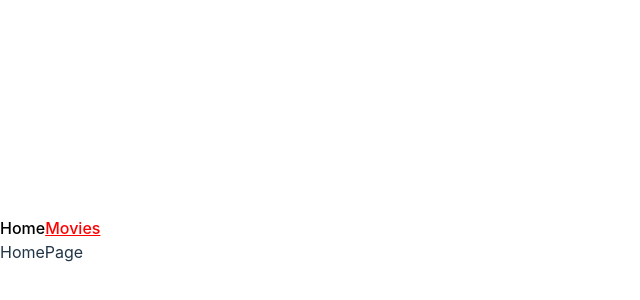
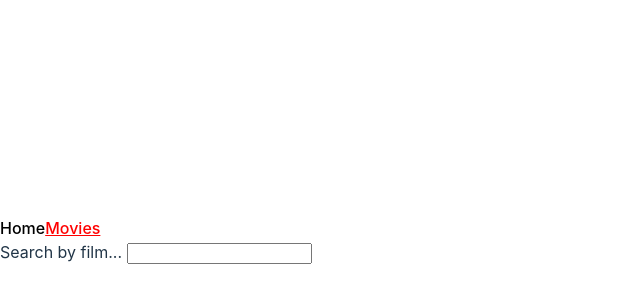
Before and after one commit to Dikhtiar-Tania96/goit-react-hw-05, a React (Vite) app: page / in a window 1280 px wide. Shown: the part 160-460 px from the top of the page, without its empty margins (0-640 px from the left). Built offline with nearby package versions, Linux system fonts and the light colour scheme; the HTML template or start-up script is replaced by a standard one.

Commit message:
fix files

```diff
--- a/src/App.jsx
+++ b/src/App.jsx
@@ -5,6 +5,7 @@ import HomePage from "./pages/HomePage/HomePage";
 import MovieDetailsPage from "./pages/MovieDetailsPage/MovieDetailsPage"
 import MovieReviews from "./components/MovieReviews/MovieReviews";
 import MovieCast from "./components/MovieCast/MovieCast";
+import NotFoundPage from "./pages/NotFoundPage/NotFoundPage";
 
 const App = () => {
   return (
@@ -17,7 +18,7 @@ const App = () => {
           <Route path="Cast" element={<MovieCast/>}/>
           <Route path="Reviews" element={<MovieReviews/>}/>
         </Route>
-
+        <Route path="*" element={<NotFoundPage/>}/>
       </Routes>
     </div>
 
--- a/src/api/movies-api.js
+++ b/src/api/movies-api.js
@@ -16,11 +16,6 @@ export const searchMoviesApi = async (query) => {
   });
   return data.results;
 };
-
-// export const searchMovieIdApi = async movieId=> {
-//     const {data} = await axios.get(`/movies/${movieId}`)
-//     return data
-// }
 
 export const searchMovieIdApi = async movieId =>
     searchMoviesApi(`/movie/${movieId}`);
--- a/src/components/MovieCast/MovieCast.jsx
+++ b/src/components/MovieCast/MovieCast.jsx
@@ -1,4 +1,6 @@
 function MovieCast() {
+
+  const defaultImg = 'https://cs13.pikabu.ru/post_img/2023/03/15/1/1678835880126870357.jpg'
   return (
     <div>Cast</div>
   )
--- a/src/pages/HomePage/HomePage.jsx
+++ b/src/pages/HomePage/HomePage.jsx
@@ -1,6 +1,14 @@
+import { useSearchParams } from "react-router-dom"
+
 const HomePage = () => {
+
+  const [params, setParams] = useSearchParams()
+  console.log('params', params.get('search'))
   return (
-    <div>HomePage</div>
+    <div>
+      <label htmlFor="search">Search by film... </label>
+      <input type="text" id="search"/>
+    </div>
   )
 }
 
--- a/src/pages/MovieDetailsPage/MovieDetailsPage.jsx
+++ b/src/pages/MovieDetailsPage/MovieDetailsPage.jsx
@@ -7,7 +7,7 @@ import MovieReviews from "../../components/MovieReviews/MovieReviews";
 
 const MovieDetailsPage = () => {
   const { movieId } = useParams();
-  const [movie, setMovies] = useState([]);
+  const [movie, setMovie] = useState(null);
   const [loading, setLoading] = useState(false);
   const [error, setError] = useState(false);
 
@@ -17,7 +17,7 @@ const MovieDetailsPage = () => {
         setLoading(true);
         setError(false)
         const data = await searchMovieIdApi(movieId);
-        setMovies(data);
+        setMovie(data);
       } catch (error) {
         setError(true);
       } finally {
@@ -30,6 +30,7 @@ const MovieDetailsPage = () => {
 
   return (
     <div>
+      <Link to='/movies'>Go back...</Link>
       {movie &&
         <ul>
           <h2>title: {movie.title}</h2>
--- a/src/pages/MoviesPage/MoviesPage.jsx
+++ b/src/pages/MoviesPage/MoviesPage.jsx
@@ -1,5 +1,5 @@
 import { useEffect, useState } from "react";
-import { Link, useParams } from "react-router-dom";
+import { Link, useParams, useSearchParams } from "react-router-dom";
 import { searchMoviesApi } from "../../api/movies-api";
 
 const MoviesPage = () => {
@@ -8,12 +8,14 @@ const MoviesPage = () => {
   const [loading, setLoading] = useState(false);
   const [error, setError] = useState(false);
 
+
+
   useEffect(() => {
     const getData = async () => {
       try {
         setLoading(true);
-        setError(false)
-        const data = await searchMoviesApi(movieId || 'car');
+        setError(false);
+        const data = await searchMoviesApi(movieId || "car");
         setMovies(data);
       } catch (error) {
         setError(true);
@@ -24,8 +26,13 @@ const MoviesPage = () => {
     getData();
   }, [movieId]);
 
+
+
   return (
     <div>
+      <label htmlFor="filter">Search by film... </label>
+      <input type="text" id="filter" />
+
       {/* {loading && <p>Завантаження...</p>}
       {error && <p>Помилка при завантаженні даних</p>} */}
       <ul>
@@ -33,11 +40,13 @@ const MoviesPage = () => {
           movies.map((movie) => {
             return (
               <li key={movie.id}>
-              <h2><b>{movie.title}</b></h2>
+                <h2>
+                  <b>{movie.title}</b>
+                </h2>
                 <p>{movie.popularity}</p>
                 <Link to={String(movie.id)}>Details</Link>
               </li>
-          )
+            );
           })}
       </ul>
     </div>
--- a/src/pages/NotFoundPage/NotFoundPage.jsx
+++ b/src/pages/NotFoundPage/NotFoundPage.jsx
@@ -0,0 +1,10 @@
+const NotFoundPage = () => {
+  return (
+    <div>
+      <p>404</p>
+      <button>Go back...</button>
+    </div>
+  );
+};
+
+export default NotFoundPage;
```
Lines whose indentation alone changed are shown as unchanged.
